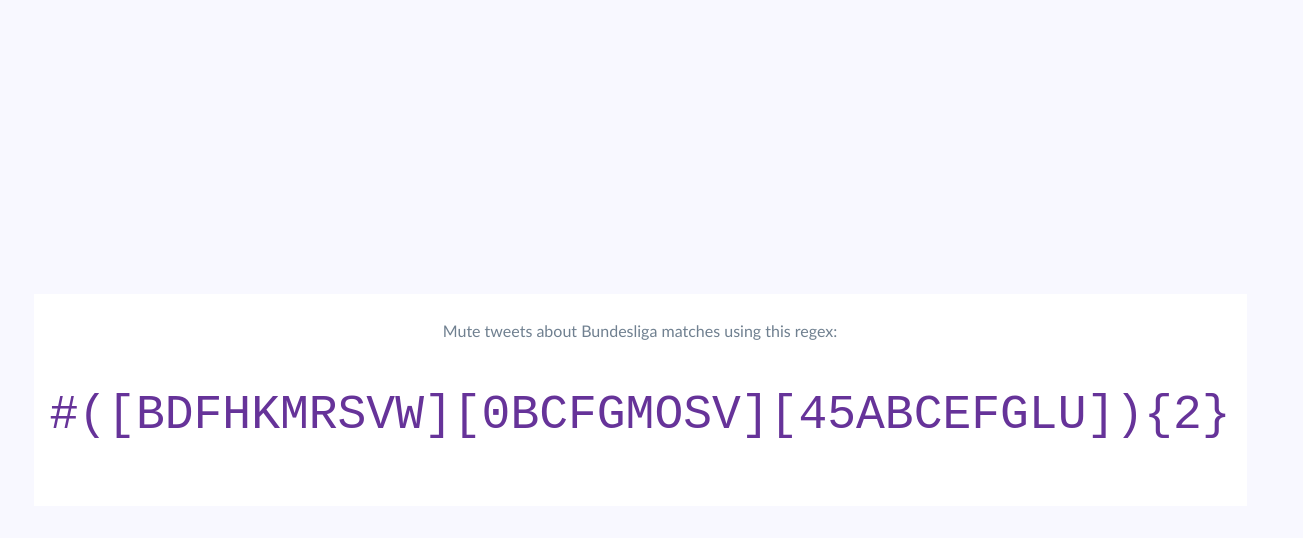
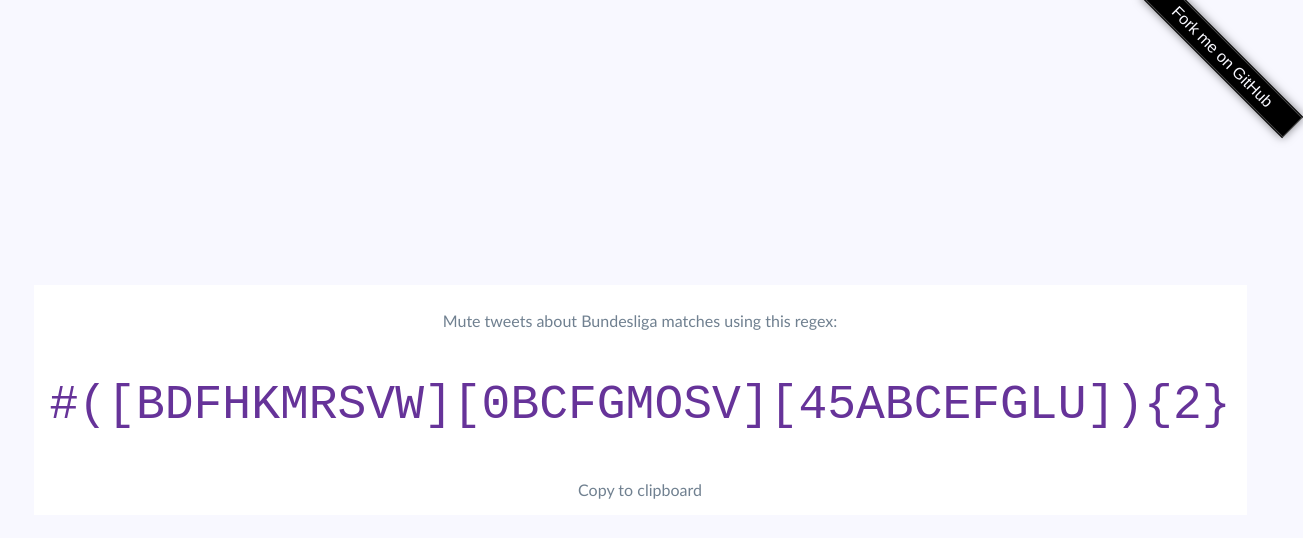
Before and after one commit to mrcgrtz/mute-bundesliga, a plain HTML site: page index.html in a window 1280 px wide. Shown: the whole page, 1303 px wide, since content can reach past the window. Drawn offline with Linux system fonts and the light colour scheme; a web font is replaced by a local one.

Commit message:
deploy: 7a2631fde0ad2329aa372c7b10ff74a5be7b072d

```diff
--- a/index.html
+++ b/index.html
@@ -5,6 +5,8 @@
 <title>Mute Bundesliga</title>
 <script src="https://gitcdn.link/cdn/sudodoki/copy-button/v2.0.0/bundled.min.js"></script>
 <style>
+@import url('http://fonts.googleapis.com/css?family=Cabin+Condensed:500&text=Fork%20me%20on%20GitHub');
+
 html {
 	height: 100%;
 	color: slategray;
@@ -19,6 +21,7 @@
 	justify-content: center;
 	margin: 0 1em;
 	height: 100%;
+	overflow-x: hidden;
 }
 
 main {
@@ -37,10 +40,44 @@
 	white-space: normal;
 }
 
+.ribbon {
+	position: absolute;
+	inset-block-start: 42px;
+	inset-inline-end: -42px;
+	inline-size: 200px;
+	padding-block: 1px;
+	color: ghostwhite;
+	background-color: black;
+	text-align: center;
+	font-family: 'Cabin Condensed', sans-serif;
+	font-weight: 500;
+	box-shadow: 0 0 10px rgb(0 0 0 / 50%);
+	transform: rotate(45deg);
+}
+
+.ribbon a:link,
+.ribbon a:visited,
+.ribbon a:hover,
+.ribbon a:focus,
+.ribbon a:active {
+	display: block;
+	padding-block: 1px;
+	block-size: 1.5rem;
+	line-height: 1.5;
+	color: inherit;
+	text-decoration: none;
+	border: 1px solid rgb(255 255 255 / 30%);
+	text-shadow: 0 0 10px rgb(0 0 0 / 30%);
+}
+
 </style>
 
 <main>
 	<h1>Mute tweets about Bundesliga matches using this regex:</h1>
 	<pre><code id="regex">#([BDFHKMRSVW][0BCFGMOSV][45ABCEFGLU]){2}</code></pre>
-	<copy-button target-element="#regex"></copy-button>
+	<copy-button target-element="#regex">Copy to clipboard</copy-button>
 </main>
+
+<footer class="ribbon">
+	<a href="https://github.com/mrcgrtz/twitter-mute-bundesliga">Fork me on GitHub</a>
+</footer>
```
